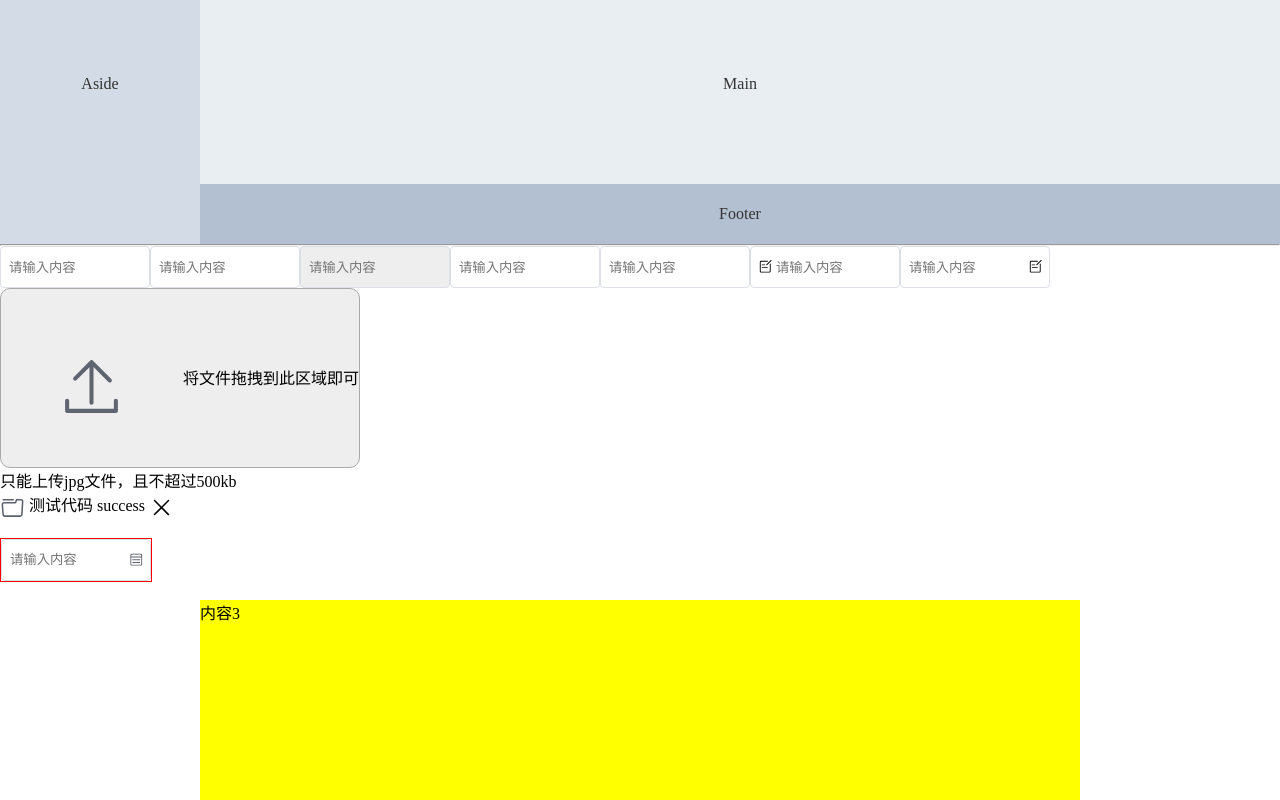
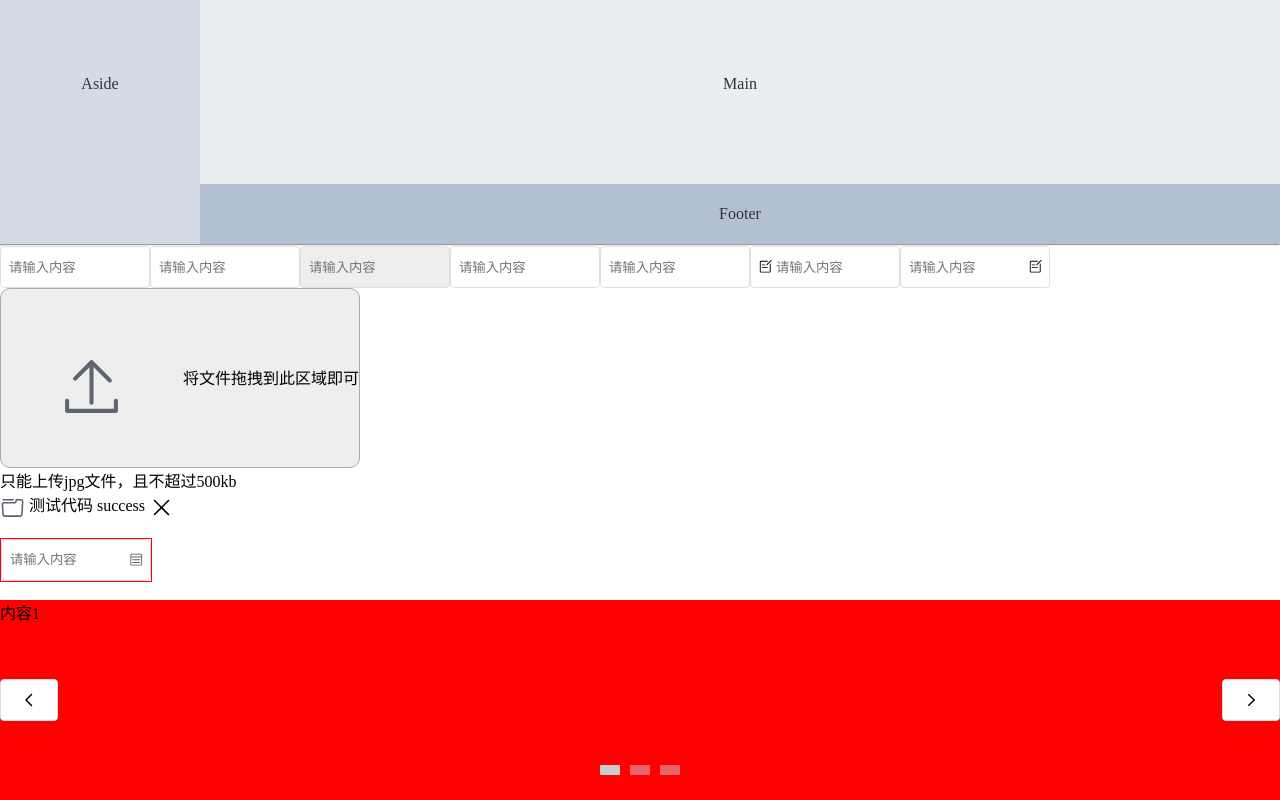
Before and after one commit to cjshinning/zhu-ui-2020, a Vue app: page / in a window 1280 px wide. Shown: the part 366-1166 px from the top of the page. Built offline with nearby package versions, Linux system fonts and the light colour scheme.

Commit message:
12、轮播图（二）

```diff
--- a/public/index.html
+++ b/public/index.html
@@ -1,15 +1,19 @@
 <!DOCTYPE html>
 <html lang="">
   <head>
-    <meta charset="utf-8">
-    <meta http-equiv="X-UA-Compatible" content="IE=edge">
-    <meta name="viewport" content="width=device-width,initial-scale=1.0">
-    <link rel="icon" href="<%= BASE_URL %>favicon.ico">
+    <meta charset="utf-8" />
+    <meta http-equiv="X-UA-Compatible" content="IE=edge" />
+    <meta name="viewport" content="width=device-width,initial-scale=1.0" />
+    <link rel="icon" href="<%= BASE_URL %>favicon.ico" />
     <title><%= htmlWebpackPlugin.options.title %></title>
   </head>
   <body>
     <noscript>
-      <strong>We're sorry but <%= htmlWebpackPlugin.options.title %> doesn't work properly without JavaScript enabled. Please enable it to continue.</strong>
+      <strong
+        >We're sorry but <%= htmlWebpackPlugin.options.title %> doesn't work
+        properly without JavaScript enabled. Please enable it to
+        continue.</strong
+      >
     </noscript>
     <div id="app"></div>
     <!-- built files will be auto injected -->
--- a/src/App.vue
+++ b/src/App.vue
@@ -195,7 +195,7 @@
     <br />
 
     <!-- 封装组件：1、怎么设计这个组件 2、如何拆分 -->
-    <div style="margin: 0 200px">
+    <div>
       <zh-carousel
         height="200px"
         :autoplay="true"
--- a/src/packages/carousel/carousel.vue
+++ b/src/packages/carousel/carousel.vue
@@ -1,7 +1,33 @@
 <template>
-  <div class="zh-carousel" :style="{ height }">
+  <div
+    class="zh-carousel"
+    :style="{ height }"
+    @mouseenter="handleMouseEnter"
+    @mouseleave="handleMouseLeave"
+    @touchstart="handleTouchStart"
+    @touchend="handleTouchEnd"
+  >
     <div class="viewport">
       <slot></slot>
+    </div>
+    <div class="dots">
+      <span
+        v-for="item in len"
+        :key="item"
+        :class="{ active: item - 1 === currentSelected }"
+        @click="select(item - 1)"
+        >{{ item - 1 }}</span
+      >
+    </div>
+    <div class="arrow-box">
+      <zh-button
+        icon="back"
+        @click="select(currentSelected - 1, true)"
+      ></zh-button>
+      <zh-button
+        icon="right"
+        @click="select(currentSelected + 1, true)"
+      ></zh-button>
     </div>
   </div>
 </template>
@@ -41,21 +67,52 @@ export default {
     };
   },
   methods: {
-    run() {
-      if (this.autoplay) {
-        //如果自动播放，就开始运行
-        this.timer = setInterval(() => {
-          let index = this.currentSelected;
-          let newIndex = index - 1;
+    handleTouchStart(e) {
+      this.handleMouseEnter();
+      // 需要在开始的时候记录拖拽前的位置
+      this.startTouch = e.touches[0];
+    },
+    handleTouchEnd(e) {
+      let endTouch = e.changedTouches[0];
+
+      let { clientX: x1, clientY: y1 } = this.startTouch;
+      let { clientX: x2, clientY: y2 } = endTouch;
+
+      let distance = Math.sqrt(Math.pow(x2 - x1, 2) + Math.pow(y2 - y1, 2));
+
+      // 是往哪边移动
+      let disY = Math.abs(y2 - y1);
+      let x = (Math.sqrt(2) / 2) * distance;
+      if (disY < x) {
+        if (x2 > x1) {
+          this.select(this.currentSelected - 1, true);
+        } else {
+          this.select(this.currentSelected + 1, true);
+        }
+        console.log("在45度之内");
+      }
+
+      this.run();
+    },
+    handleMouseEnter() {
+      clearInterval(this.timer);
+      this.timer = null;
+    },
+    handleMouseLeave() {
+      this.run();
+    },
+    select(newIndex, flag) {
+      // 临界值
       if (newIndex === this.len) newIndex = 0;
       if (newIndex === -1) newIndex = this.len - 1;
+      let index = this.currentSelected;
 
       // 0 1 正 1 0 反
       this.reverse = index > newIndex ? true : false; //控制了正反
 
       // 如果是无缝滚动 0 3 反
       // 2 0 正
-          if (this.loop) {
+      if ((this.timer || flag) && this.loop) {
         if (index == 0 && newIndex == this.len - 1) this.reverse = true;
         if (index == this.len - 1 && newIndex == 0) this.reverse = false;
       }
@@ -63,13 +120,20 @@ export default {
       // 告诉子组件是正向移动还是返现移动
       this.children.forEach((vm) => {
         //更改子组件的数据
-            console.log(vm);
         vm.reverse = this.reverse;
       });
 
       this.$nextTick(() => {
         this.currentSelected = newIndex;
       });
+    },
+    run() {
+      if (this.autoplay) {
+        //如果自动播放，就开始运行
+        this.timer = setInterval(() => {
+          let index = this.currentSelected;
+          let newIndex = index + 1;
+          this.select(newIndex);
         }, this.delay);
       }
     },
@@ -91,10 +155,42 @@ export default {
 
 <style lang="scss">
 .zh-carousel {
+  position: relative;
   .viewport {
     position: relative;
     width: 100%;
     height: 100%;
+    position: relative;
+    overflow: hidden;
+  }
+  .dots {
+    display: flex;
+    justify-content: center;
+    position: absolute;
+    bottom: 20px;
+    left: 0;
+    width: 100%;
+    span {
+      display: inline-block;
+      width: 20px;
+      height: 10px;
+      background: #ccc;
+      margin: 5px;
+      text-indent: -9999px;
+      opacity: 0.5;
+      cursor: pointer;
+      &.active {
+        opacity: 1;
+      }
+    }
+  }
+  .arrow-box {
+    position: absolute;
+    top: 50%;
+    transform: translateY(-50%);
+    width: 100%;
+    display: flex;
+    justify-content: space-between;
   }
 }
 </style>
```
Also changed, not shown: 1 other file (tests, documents, lock files or other folders). Lines whose indentation alone changed are shown as unchanged.
